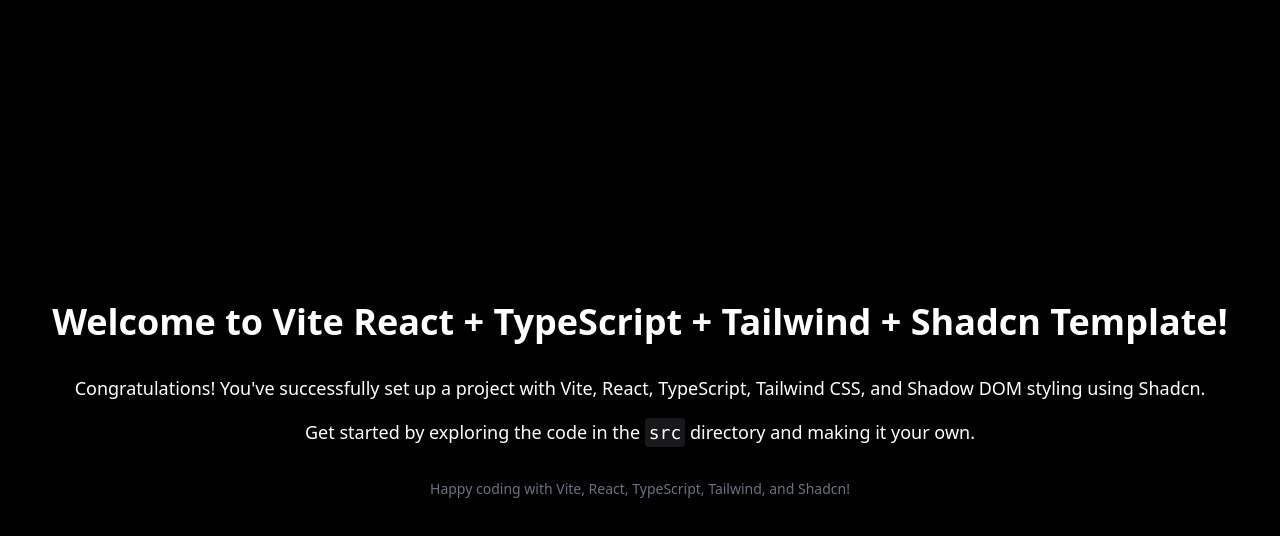
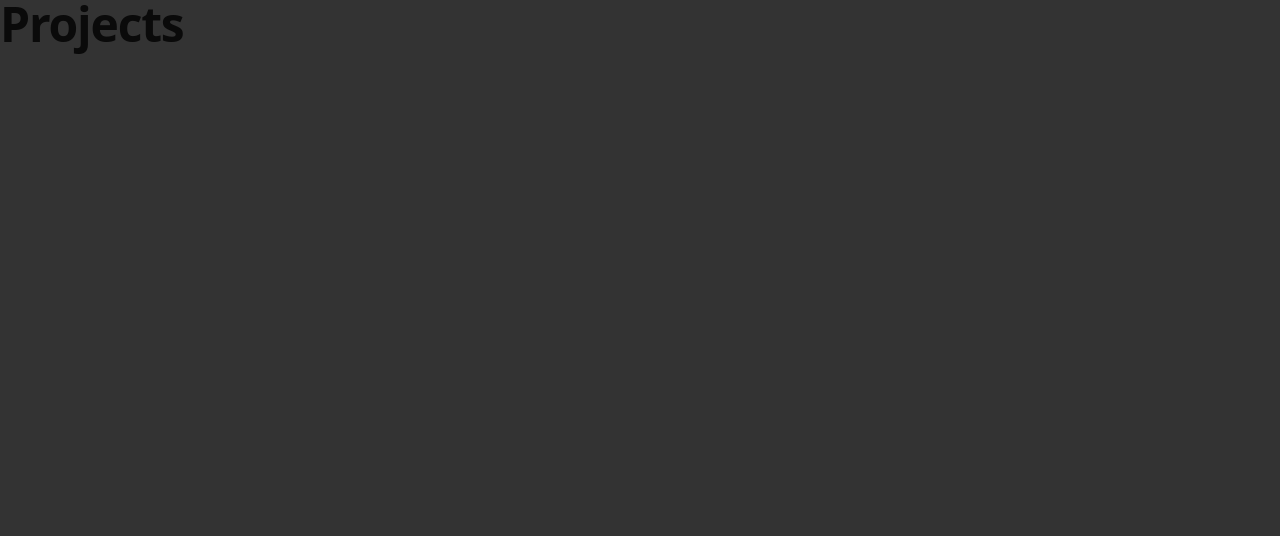
Before and after one commit to Yokosumi/sc007-main-page, a React (Vite) app: page / in a window 1280 px wide. Shown: the top 536 px of the page. Built offline with nearby package versions, Linux system fonts and the light colour scheme.

Commit message:
added prettier for tailwind

```diff
--- a/package.json
+++ b/package.json
@@ -31,6 +31,8 @@
     "eslint-plugin-react-hooks": "^4.6.0",
     "eslint-plugin-react-refresh": "^0.4.3",
     "postcss": "^8.4.31",
+    "prettier": "^3.2.5",
+    "prettier-plugin-tailwindcss": "^0.5.11",
     "sass": "^1.69.5",
     "tailwindcss": "^3.3.5",
     "typescript": "^5.3.3",
--- a/src/App.tsx
+++ b/src/App.tsx
@@ -1,29 +1,9 @@
 function App() {
     return (
         <>
-            <div className="bg-black text-white min-h-screen flex flex-col items-center justify-center">
-                <header className="text-4xl font-bold mb-8">
-                    Welcome to Vite React + TypeScript + Tailwind + Shadcn
-                    Template!
-                </header>
-                <main className="text-lg text-center">
-                    <p>
-                        Congratulations! You've successfully set up a project
-                        with Vite, React, TypeScript, Tailwind CSS, and Shadow
-                        DOM styling using Shadcn.
-                    </p>
-                    <p className="mt-4">
-                        Get started by exploring the code in the{' '}
-                        <code>src</code> directory and making it your own.
-                    </p>
-                </main>
-                <footer className="mt-8 text-sm text-gray-500">
-                    <p>
-                        Happy coding with Vite, React, TypeScript, Tailwind, and
-                        Shadcn!
-                    </p>
-                </footer>
-            </div>
+            <h1 className="scroll-m-20 text-4xl font-extrabold tracking-tight lg:text-5xl">
+                Projects
+            </h1>
         </>
     )
 }
--- a/src/index.scss
+++ b/src/index.scss
@@ -4,7 +4,7 @@
 
 @layer base {
     :root {
-        --background: 0 0% 100%;
+        --background: 0 0% 20%;
         --foreground: 0 0% 3.9%;
 
         --card: 0 0% 100%;
```
Also changed, not shown: 2 other files (tests, documents, lock files or other folders).
